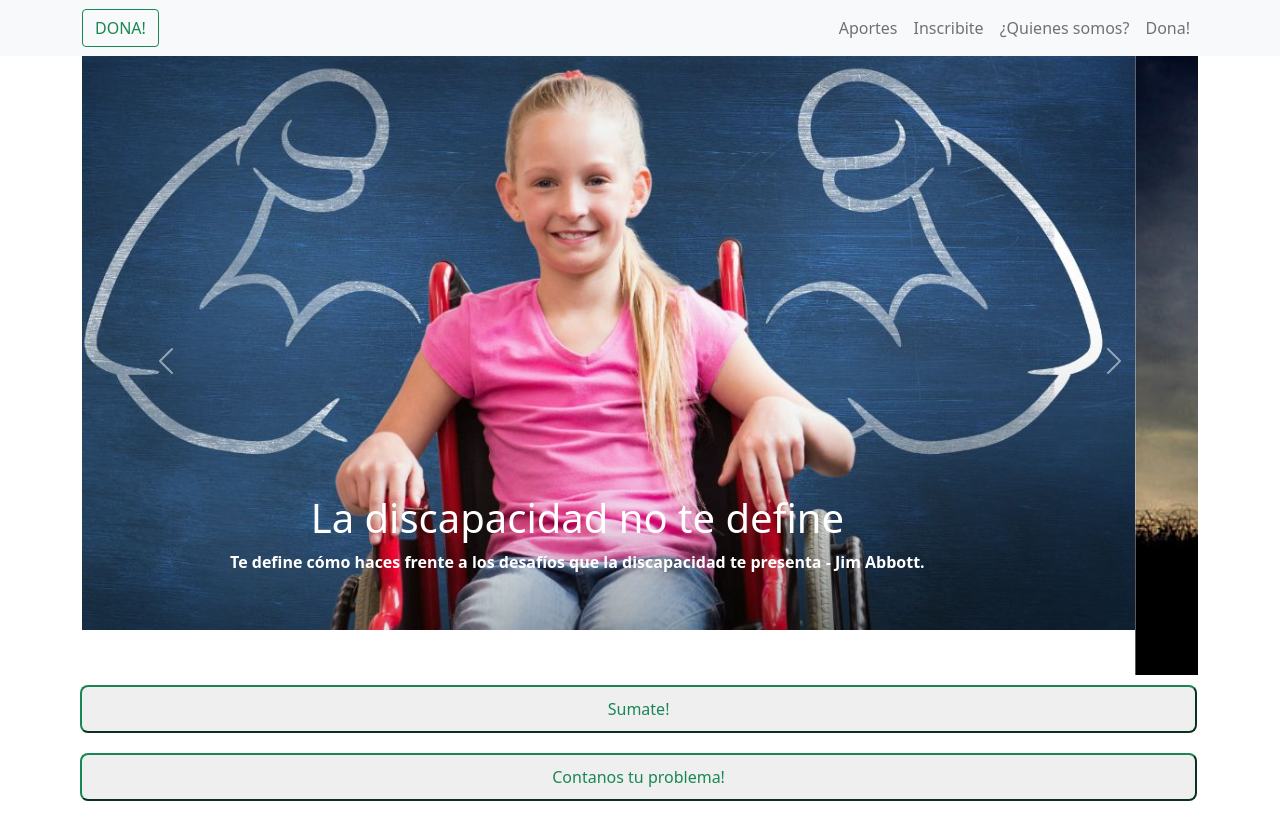
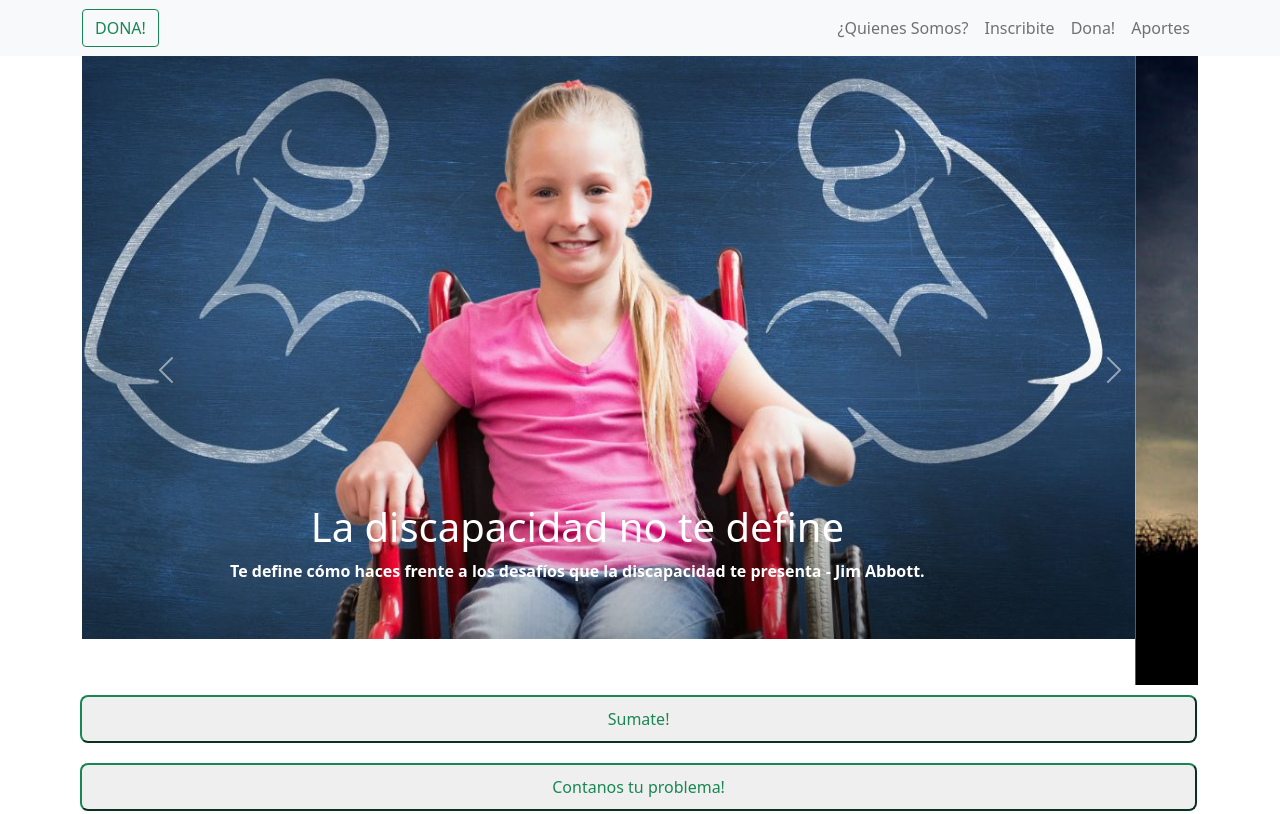
Before and after one commit to LucasLucchinelli/fundacionsas, a website: page index.html in a window 1280 px wide. Shown: the top 814 px of the page. Drawn offline with nearby package versions, Linux system fonts and the light colour scheme.

Commit message:
proyectoultimo

```diff
--- a/index.html
+++ b/index.html
@@ -21,32 +21,28 @@
 <body>
   <header>
 
-    <div class="container">
-
-        <h2>Fundacion TALAR</h2>
-    </div>
 
     <div class="containter">
-    <nav class="navbar navbar-expand-lg  navbar-light bg-light fixed-top">
+        <nav class="navbar navbar-expand-lg  navbar-light bg-light">
     <div class="container">
       <button type="buttonindex" class="btn btn-outline-success" href="./formulario.html">DONA!</button>
 
-
-
       <button class="navbar-toggler" type="button" data-bs-toggle="collapse" data-bs-target="#navbarNavAltMarkup" aria-controls="navbarNavAltMarkup" aria-expanded="false" aria-label="Toggle navigation">
-
       <span class="navbar-toggler-icon"></span>
       </button>
-          <div class="collapse navbar-collapse" id="navbarNavAltMarkup"></div>
+      <div class="collapse navbar-collapse" id="navbarNavAltMarkup">
         <div class="navbar-nav ms-auto mb-2 mb-lg-0">
+          <a class="nav-link" aria-current="page" href="./quienes.html">¿Quienes Somos?</a>
+          <a class="nav-link" href="./inscripcion.html">Inscribite</a>
+          <a class="nav-link" href="./formulario.html">Dona!</a>
           <a class="nav-link" aria-current="page" href="./aportes.html">Aportes</a>
-                <a class="nav-link" href="./inscripcion.html">Inscribite</a>
-                <a class="nav-link" href="./quienes.html">¿Quienes somos?</a>
-                <a class="nav-link" href="./formulario.html">Dona!</a>
+
         </div>
       </div>
     </div>
   </nav>
+</header>
+
 
       <div class="container">
         <div id="carouselExampleCaptions" class="carousel slide" data-bs-ride="carousel">
@@ -93,7 +89,7 @@
   </div>
 
 
-</header>
+
 
 
 
```
Lines whose indentation alone changed are shown as unchanged.
